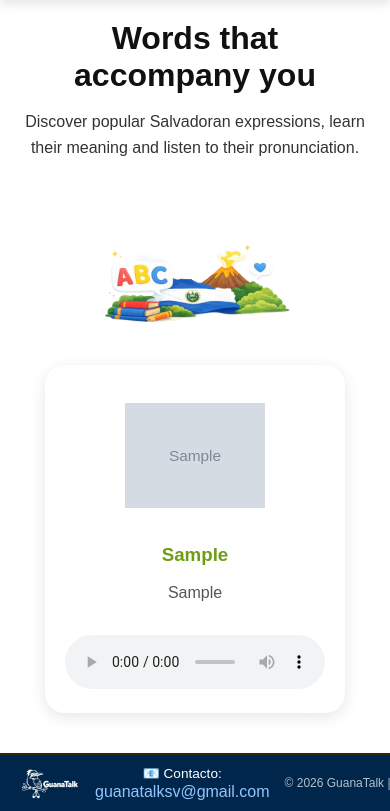
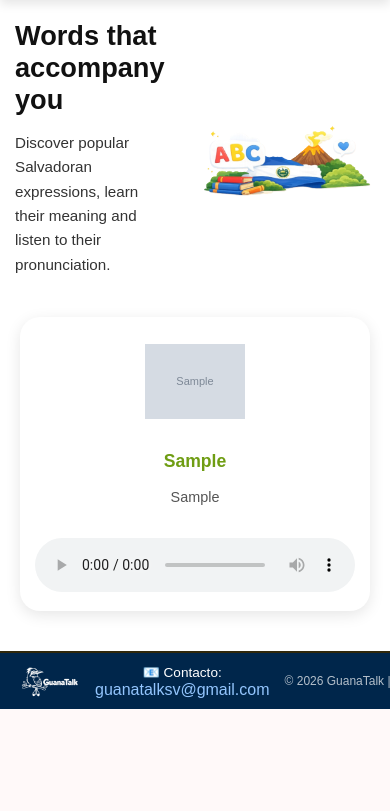
Before and after one commit to guanatalksv-dev/GuanaTalk, a PHP site: page /words.php in a window 390 px wide; the page is wider, and only the part inside the window is pictured. Shown: the part 138-949 px from the top of that part. After the commit the page ends 847 px from the top of that part, so only its background shows below. Run offline with PHP 8.4, Linux system fonts and the light colour scheme; tables that the repository leaves empty or names only in its code hold one stand-in row (values such as "Sample post"); grey boxes marked "Sample" are stand-in pictures.

```diff
--- a/styles/words.css
+++ b/styles/words.css
@@ -86,32 +86,13 @@ audio{
    margin-top:15px;
 }
 
-@media(max-width:768px){
 
 
-    .hero{
-        flex-direction:column;
-        text-align:center;
-        padding:30px;
-    }
-
-    .hero-img{
-        width:250px;
-        margin-top:20px;
-    }
-
-    .card{
-        width:90%;
-        max-width:320px;
-    }
-
-    @media (max-width: 480px){
-
+@media (max-width: 768px){
 
     .hero{
-        flex-direction: column;
-        text-align: center;
-        padding: 20px;
+        padding: 30px 20px;
+        gap: 25px;
     }
 
     .hero-text h1{
@@ -123,8 +104,7 @@ audio{
     }
 
     .hero-img{
-        width: 200px;
-        margin-top: 15px;
+        width: 220px;
     }
 
     .cards-container{
@@ -134,41 +114,48 @@ audio{
 
     .card{
         width: 100%;
-        max-width: 300px;
-    }
-}
-@media (max-width: 480px) {
-
-
-    .hero {
-        flex-direction: column;
-        text-align: center;
-        padding: 20px;
+        max-width: 350px;
     }
 
-    .hero-text h1 {
-        font-size: 2rem;
-    }
-
-    .hero-text p {
-        font-size: 1rem;
-    }
-
-    .hero-img {
-        width: 200px;
-        margin-top: 15px;
-    }
-
-    .cards-container {
-        padding: 20px;
-        gap: 20px;
-    }
-
-    .card {
-        width: 100%;
-        max-width: 300px;
+    .card img{
+        width: 120px;
+        height: 120px;
     }
 }
 
 
+@media (max-width: 480px){
+
+    .hero{
+        padding: 20px 15px;
+    }
+
+    .hero-text h1{
+        font-size: 1.7rem;
+    }
+
+    .hero-text p{
+        font-size: 0.95rem;
+    }
+
+    .hero-img{
+        width: 180px;
+    }
+
+    .card{
+        padding: 15px;
+    }
+
+    .card h3{
+        font-size: 1.1rem;
+    }
+
+    .card p{
+        font-size: 0.9rem;
+    }
+
+    .card img{
+        width: 100px;
+        height: 100px;
+    }
 }
```
Also changed, not shown: styles/profile.css (+61 -4 lines).
